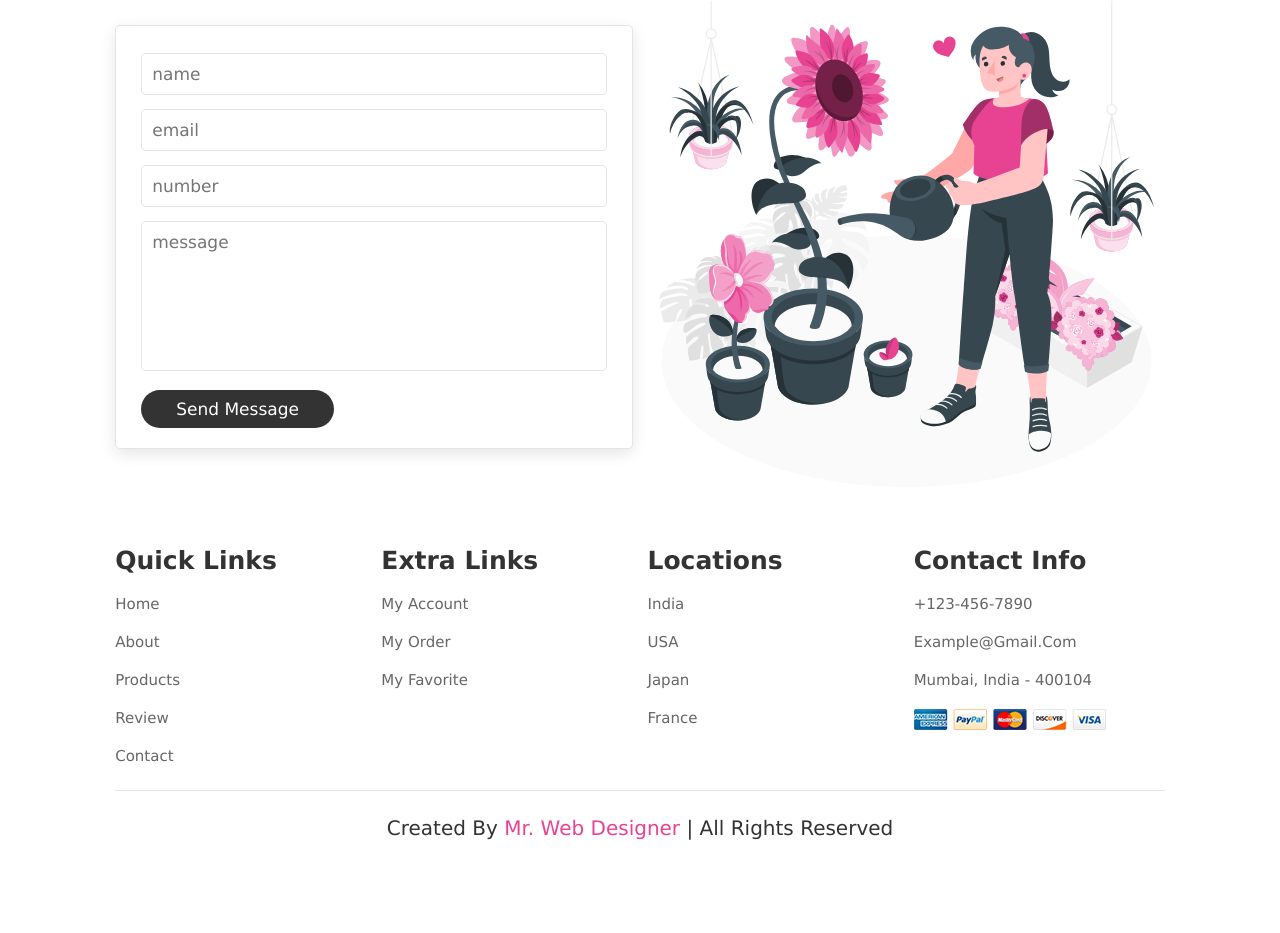
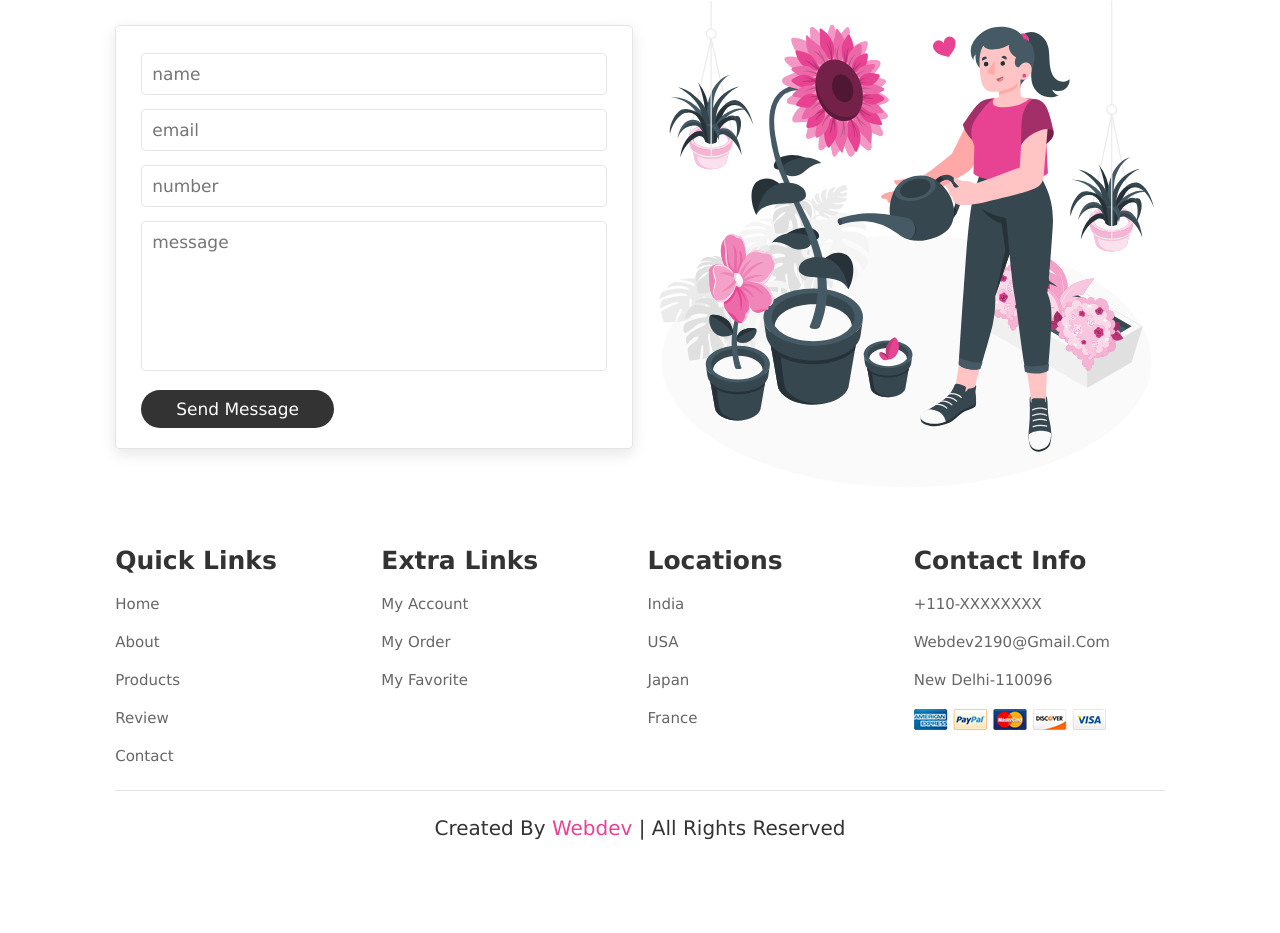
Before and after one commit to webdev2190/Flower-Shop-Website, a plain HTML site: page index.html in a window 1280 px wide. Shown: the part 3422-4355 px from the top of the page. Drawn offline with Linux system fonts and the light colour scheme.

Commit message:
Update index.html

```diff
--- a/index.html
+++ b/index.html
@@ -410,15 +410,15 @@
 
         <div class="box">
             <h3>contact info</h3>
-            <a href="#">+123-456-7890</a>
-            <a href="#">example@gmail.com</a>
-            <a href="#">mumbai, india - 400104</a>
+            <a href="#">+110-XXXXXXXX</a>
+            <a href="#">webdev2190@gmail.com</a>
+            <a href="#">New Delhi-110096</a>
             <img src="images/payment.png" alt="">
         </div>
 
     </div>
 
-    <div class="credit"> created by <span> mr. web designer </span> | all rights reserved </div>
+    <div class="credit"> created by <span> webdev </span> | all rights reserved </div>
 
 </section>
 
```
